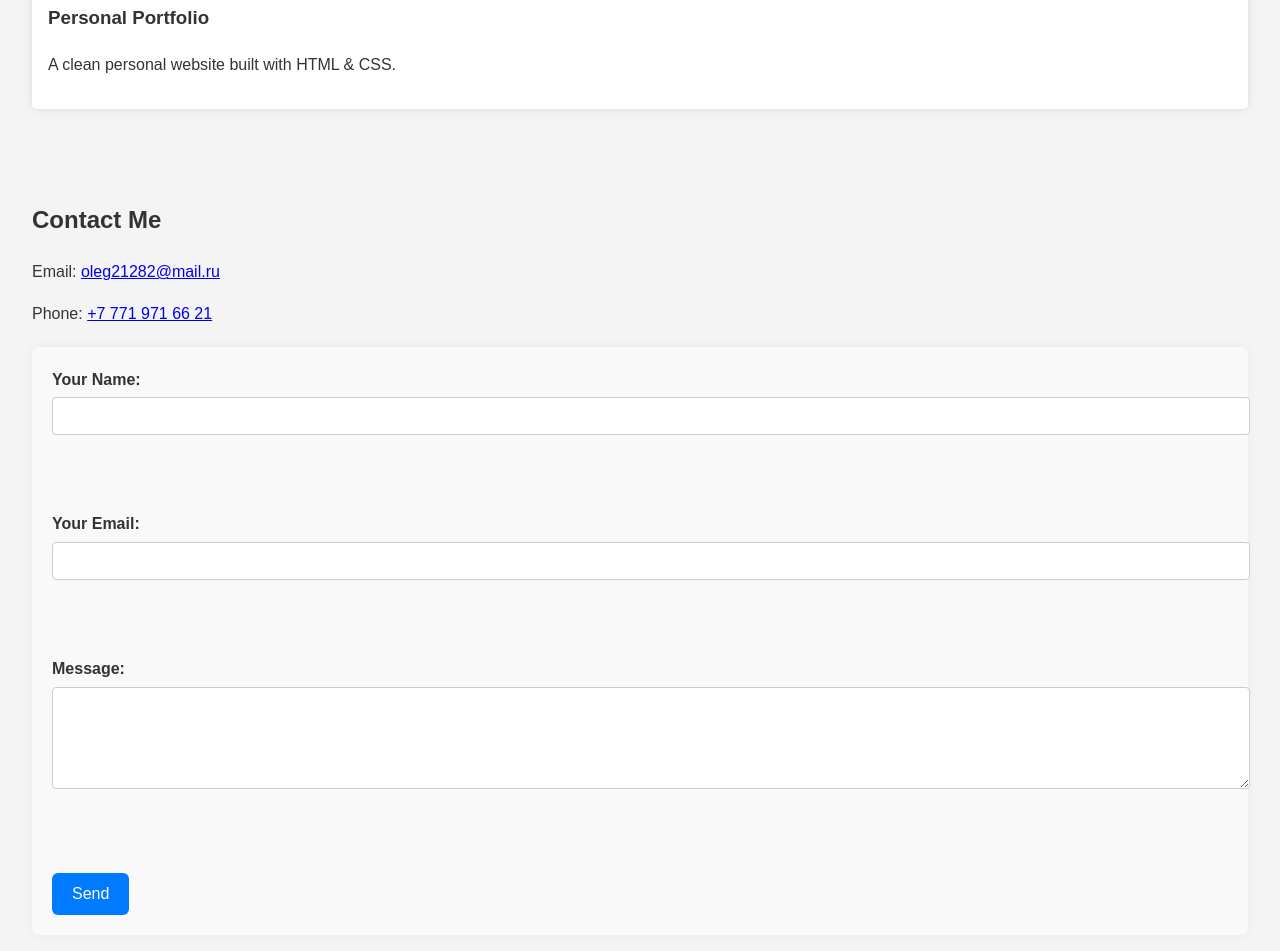
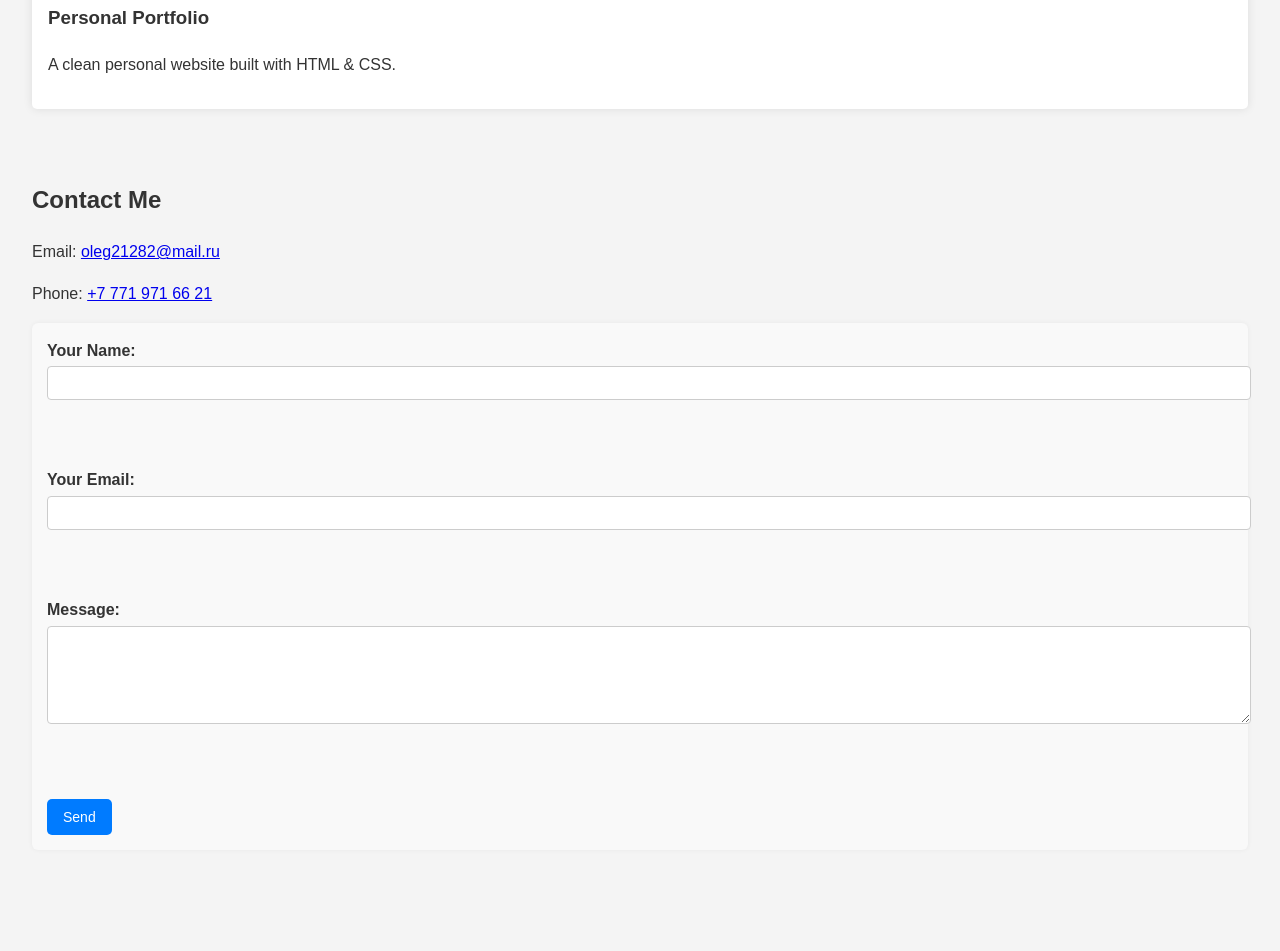
Before and after one commit to Oleg21282/my-portfolio, a plain HTML site: page index.html in a window 1280 px wide. Shown: the part 674-1625 px from the top of the page. After the commit the page ends 1540 px from the top, so only its background shows below. Drawn offline with Linux system fonts and the light colour scheme.

Commit message:
Update style.css
changed style2

```diff
--- a/style.css
+++ b/style.css
@@ -25,31 +25,31 @@ section {
   margin-top: 1rem;
   box-shadow: 0 0 10px rgba(0,0,0,0.1);
 }
-/* Contact Form Styling */
+/* Compact Contact Form Styling */
 .contact {
-  margin-top: 40px;
+  margin-top: 20px; /* less space above */
 }
 
 .contact form {
-  margin-top: 20px;
+  margin-top: 10px;
   background: #f9f9f9;
-  padding: 20px;
-  border-radius: 8px;
-  box-shadow: 0 0 10px rgba(0,0,0,0.05);
+  padding: 15px; /* smaller padding */
+  border-radius: 6px;
+  box-shadow: 0 0 5px rgba(0,0,0,0.05);
 }
 
 .contact label {
   display: block;
-  margin-bottom: 10px;
+  margin-bottom: 6px; /* less space */
   font-weight: bold;
 }
 
 .contact input,
 .contact textarea {
   width: 100%;
-  padding: 10px;
-  margin-top: 5px;
-  margin-bottom: 15px;
+  padding: 8px; /* smaller padding */
+  margin-top: 3px;
+  margin-bottom: 10px;
   border: 1px solid #ccc;
   border-radius: 4px;
   font-family: inherit;
@@ -59,11 +59,11 @@ section {
 .contact button {
   background-color: #007bff;
   color: white;
-  padding: 12px 20px;
+  padding: 10px 16px; /* smaller button */
   border: none;
-  border-radius: 6px;
+  border-radius: 5px;
   cursor: pointer;
-  font-size: 16px;
+  font-size: 14px;
 }
 
 .contact button:hover {
```
